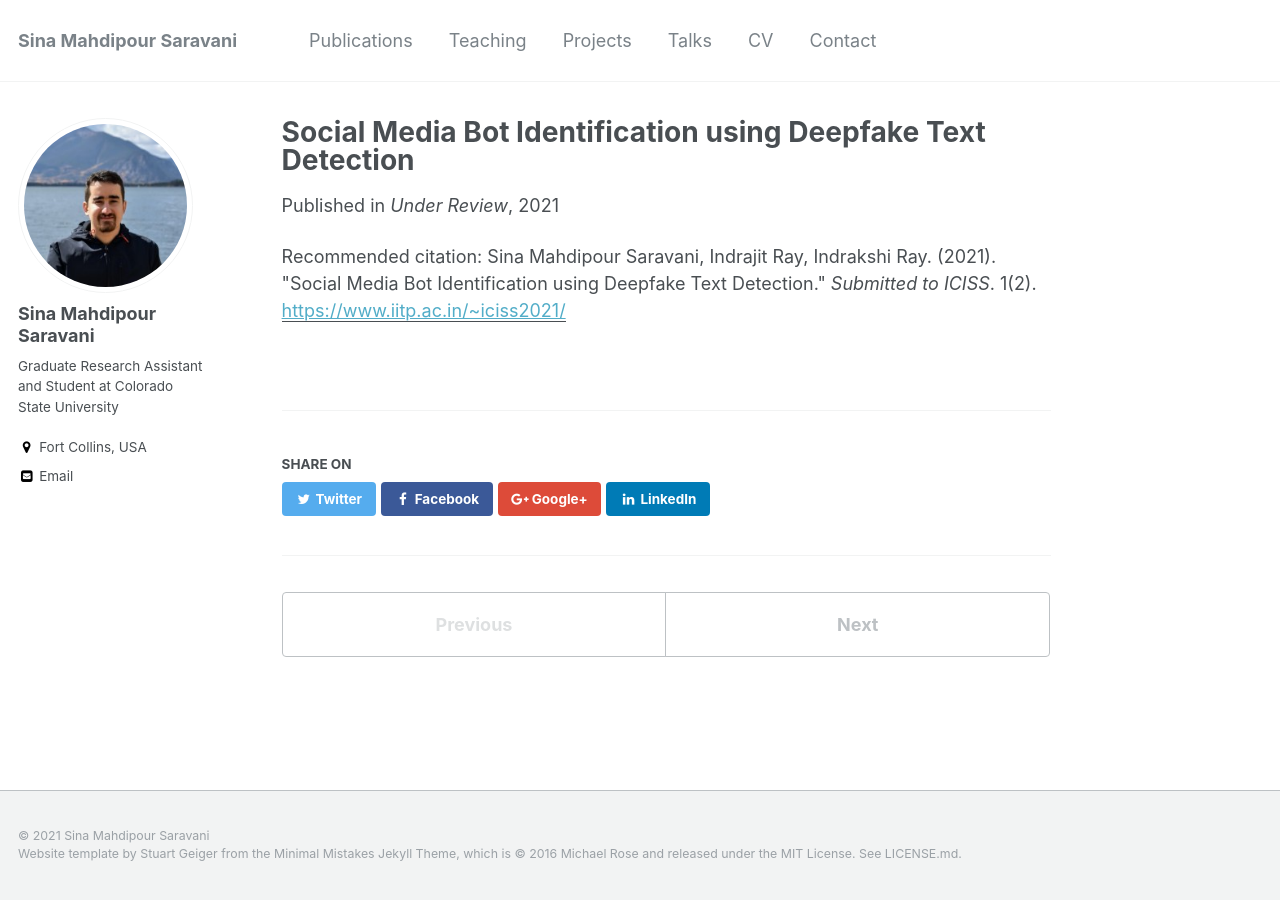
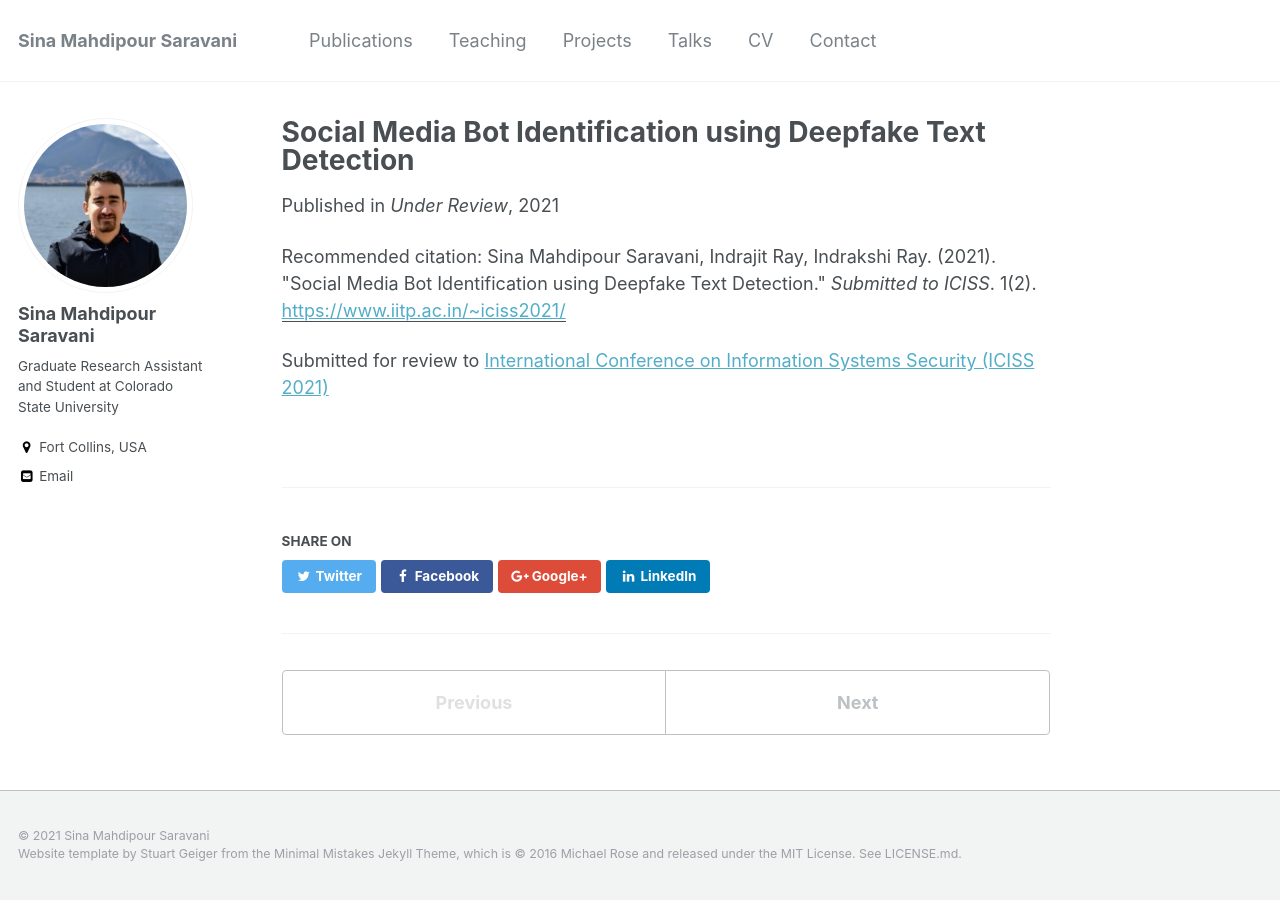
Before and after one commit to sinamps/sinamps.github.io, a Jekyll site: the page built from _publications/2021-07-31-bot-detection.md, in a window 1280 px wide. Built offline with Jekyll 4.4.1, drawn with Linux system fonts in a browser that asks for light colours.

Commit message:
Update 2021-07-31-bot-detection.md

```diff
--- a/_publications/2021-07-31-bot-detection.md
+++ b/_publications/2021-07-31-bot-detection.md
@@ -9,7 +9,7 @@ paperurl: 'https://www.iitp.ac.in/~iciss2021/'
 citation: 'Sina Mahdipour Saravani, Indrajit Ray, Indrakshi Ray. (2021). &quot;Social Media Bot Identification using Deepfake Text Detection.&quot; <i>Submitted to ICISS</i>. 1(2).'
 ---
 <!--This paper is about the number 2. The number 3 is left for future work.-->
-
+Submitted for review to [International Conference on Information Systems Security (ICISS 2021)](https://www.iitp.ac.in/~iciss2021/)
 <!--[Download paper here](http://academicpages.github.io/files/paper2.pdf)-->
 
 <!--Recommended citation: Your Name, You. (2010). "Paper Title Number 2." <i>Journal 1</i>. 1(2).-->
```
